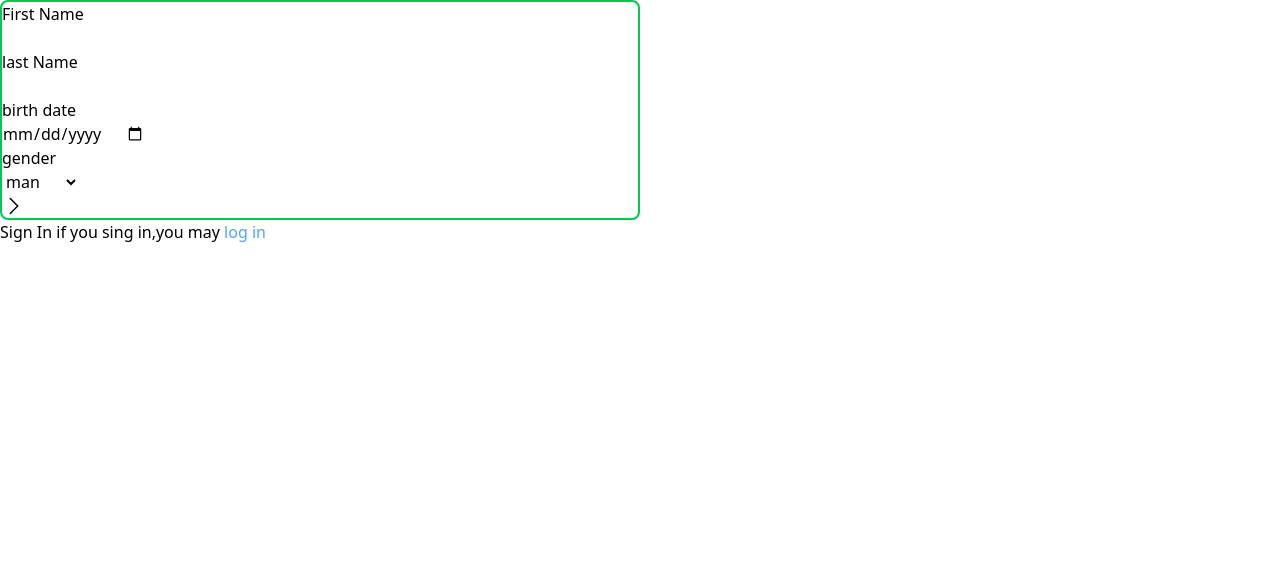
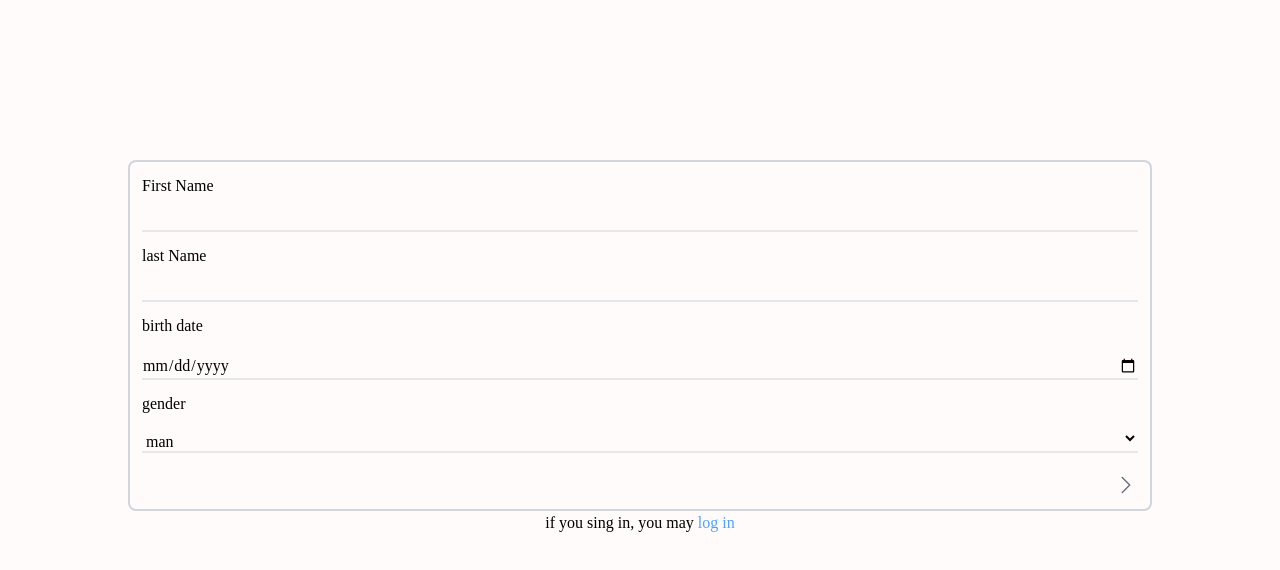
Before and after one commit to redmiracle/DailyFarmProject, a React (Vite) app in the folder tooGoodtoEat/: page / in a window 1280 px wide. Both pictures are taken after a click on the element "Sign in". Shown: the top 570 px of the page. Built offline with nearby package versions, Linux system fonts and the light colour scheme.

Commit message:
update sight in,add Animation

```diff
--- a/tooGoodtoEat/package.json
+++ b/tooGoodtoEat/package.json
@@ -11,6 +11,7 @@
   },
   "dependencies": {
     "@tailwindcss/vite": "^4.0.6",
+    "framer-motion": "^12.4.4",
     "react": "^19.0.0",
     "react-dom": "^19.0.0",
     "tailwindcss": "^4.0.6"
--- a/tooGoodtoEat/src/Pages/accounting/Accounting.tsx
+++ b/tooGoodtoEat/src/Pages/accounting/Accounting.tsx
@@ -11,11 +11,8 @@ const Accounting = () => {
                 return <LogIn setPage={setPage} />;
             case "signIn":
                 return <SignIn setPage={setPage} />;
-
         }
     }
-
-
     return (
         <div>
             {render(page)}
--- a/tooGoodtoEat/src/Pages/accounting/logIn/LogIn.tsx
+++ b/tooGoodtoEat/src/Pages/accounting/logIn/LogIn.tsx
@@ -7,9 +7,10 @@ interface Props {
 const LogIn = ({setPage}:Props) => {
     return (
         <div>
+            <div className={"m-auto w-[80%] mt-[20vh]"}>
             <LogInForm/>
-            <p>
-            Log In
+            </div>
+            <p className={"text-center mt-2"}>
             if you don't sing in,you may{'\u00A0'}
             <span className={"text-blue-400 cursor-pointer"}
                   onClick={() => {
--- a/tooGoodtoEat/src/Pages/accounting/sigIn/SignIn.tsx
+++ b/tooGoodtoEat/src/Pages/accounting/sigIn/SignIn.tsx
@@ -6,11 +6,12 @@ interface Props {
 
 const SignIn = ({setPage}:Props) => {
     return (
-        <div>
+        <div className={"flex flex-col min-h-screen"}>
+            <div className={"m-auto w-[80%] mt-[20vh]"}>
             <SignInForm/>
-            <p>
-            Sign In
-            if you sing in,you may{'\u00A0'}
+            </div>
+            <p className={"text-center mb-[38vh]"}>
+            if you sing in, you may{'\u00A0'}
             <span className={"text-blue-400 cursor-pointer"}
             onClick={() => {setPage("logIn")}}
             >log in </span>
--- a/tooGoodtoEat/src/Pages/showPage/Footer.tsx
+++ b/tooGoodtoEat/src/Pages/showPage/Footer.tsx
@@ -10,7 +10,7 @@ const Footer = ({setPage}:Props) => {
     const values=["search","orders","favorite","account"]
 
     return (
-        <div className="flex flex-row justify-around">
+        <div className="flex flex-row justify-around border-t-2 border-gray-200 pb-2 pt-3">
             {icons.map((icon,i) => (
                 <div className={"p-2"}
                 onClick={() => setPage(values[i])} key={i}>
--- a/tooGoodtoEat/src/Widjests/forms/SignInForm.tsx
+++ b/tooGoodtoEat/src/Widjests/forms/SignInForm.tsx
@@ -1,81 +1,115 @@
 import {useState} from "react";
 import {chevronLeftIcon, chevronRightIcon} from "../../icons/icons.tsx";
-
+import {motion} from "framer-motion";
 const SignInForm = () => {
 
     const [stage, setStage] = useState(1)
+    const [animationsType,setAnimationType]=useState<'init' | 'left' | 'right'>("init")
 
-    const renderPage = (stage: number) => {
+    const animationsProps={
+        'init':{
+            initial:{x:0},
+            animate:{x:0},
+        },
+        'left':{
+            initial:{x: '-100%'},
+            animate:{x: 0},
+        },
+        "right":{
+            initial:{x: '100%'},
+            animate:{x: 0},
+        }
+    }
+
+  const chevronClick=(type:string)=>{
+        if(type==="right"){
+            setStage(p=>p+1);
+            setAnimationType("right")
+        }else{
+            setStage(p=>p-1);
+            setAnimationType("left");
+        }
+  }
+
+    const renderPage = (stage:number) => {
         switch (stage) {
             case 1:
              return (
-                    <div className={"flex flex-col"}>
+                 <div className="inputForm" x-data="{show:false}">
                      <label> First Name
-                            <input className={"block"} type={"text"}/>
+                         <input className={"inputFormItem"} type={"text"} required/>
                      </label>
                      <label> last Name
-                            <input className={"block"} type={"text"}/>
+                         <input className={"inputFormItem"} type={"text"} required/>
                      </label>
-                        <label className={"inputFormItem"}> birth date
-                            <input className={"block"} type={"date"}/>
+                     <label> birth date
+                         <input className={"inputFormItem pt-2"} type={"date"} required/>
                      </label>
                      <label> gender
-                            <select className={"block"}>
+                         <select className={"inputFormItem pt-2 focus:w-1/2"}>
                              <option>man</option>
                              <option>women</option>
                          </select>
                      </label>
-                        <div onClick={() => setStage(prev =>prev+1 )}>
-                            {chevronRightIcon()}
-                        </div>
-
+                     <div className="ms-auto mt-2 text-gray-500"
+                         onClick={() =>chevronClick("right")}>{chevronRightIcon()}</div>
                  </div>
              )
             case 2:
                 return (
-                    <div className={"flex flex-col"}>
-                        <label>Phone number
-                            <input className={"block"} type={"phone"}/>
+                    <div className={"inputForm"}>
+                        <label>Phone number:
+                            <input className={"inputFormItem"} type={"phone"} required/>
+                        </label>
+                        <label>email address:
+                            <input className={"inputFormItem"} type={"email"} required/>
                         </label>
                         <label> Country
-                            <select className={"block"}>
+                            <select className={"inputFormItem"} required>
                                 <option>Israel</option>
                                 <option>France</option>
                             </select>
                         </label>
-                        <div>
-                            <div onClick={()=>setStage(prev =>prev-1 )}>{chevronLeftIcon()}</div>
-                            <div onClick={()=>setStage(prev =>prev+1 )}>{chevronRightIcon()}</div>
+                        <div className={"flex flex-row justify-between  mt-5"}>
+                        <div className={"text-gray-500"} onClick={() =>chevronClick("left")}>{chevronLeftIcon()}</div>
+                        <div className={"text-gray-500"} onClick={() =>chevronClick("right")}>{chevronRightIcon()}</div>
                         </div>
-
                     </div>
-
                 )
             case 3:
                 return (
-                    <div className={"flex flex-col"}>
-                        <div onClick={() => setStage(prev => prev - 1)}>{chevronLeftIcon()}</div>
+
+                    <div className={"inputForm"}>
+                        <div className={"mb-4 text-gray-500"}
+                            onClick={() =>chevronClick("left")}>{chevronLeftIcon()}</div>
                         <label> Log In:
-                            <input className={"block"}/>
+                            <input className={"inputFormItem"}/>
                         </label>
                         <label> Password:
-                            <input className={"block"} type={"text"}/>
+                            <input className={"inputFormItem"} type={"text"}/>
                         </label>
                         <button> Sing In</button>
                     </div>
                 )
         }
+    }
+    return (
+        <div>
 
+            <motion.div
+                key={stage}
+                initial={animationsProps[animationsType].initial}
+                animate={animationsProps[animationsType].animate}
+                // exit={{x: '-100%'}}
+                transition={{type: 'spring', stiffness: 250, damping: 30}}
+
+            >
+                {renderPage(stage)}
+           </motion.div>
+
+        </div>
+)
 
 }
 
-
-    return (
-        <div className="border-2 border-green-500 w-1/2 rounded-lg ">
-            {renderPage(stage)}
-
-        </div>
-    );
-};
-
 export default SignInForm;
--- a/tooGoodtoEat/src/icons/icons.tsx
+++ b/tooGoodtoEat/src/icons/icons.tsx
@@ -15,26 +15,26 @@ export const searchIcon = () =>
 
 
 export const ordersIcon = () =>
-    <svg xmlns="http://www.w3.org/2000/svg" fill="none" viewBox="0 0 24 24" stroke-width="1.5" stroke="currentColor"
+    <svg xmlns="http://www.w3.org/2000/svg" fill="none" viewBox="0 0 24 24" strokeWidth="1.5" stroke="currentColor"
          className="size-8">
-        <path stroke-linecap="round" stroke-linejoin="round"
+        <path strokeLinecap="round" strokeLinejoin="round"
               d="M15.75 10.5V6a3.75 3.75 0 1 0-7.5 0v4.5m11.356-1.993 1.263 12c.07.665-.45 1.243-1.119 1.243H4.25a1.125 1.125 0 0 1-1.12-1.243l1.264-12A1.125 1.125 0 0 1 5.513 7.5h12.974c.576 0 1.059.435 1.119 1.007ZM8.625 10.5a.375.375 0 1 1-.75 0 .375.375 0 0 1 .75 0Zm7.5 0a.375.375 0 1 1-.75 0 .375.375 0 0 1 .75 0Z"/>
     </svg>
 
 export const favoritIcon = () =>
-    <svg xmlns="http://www.w3.org/2000/svg" fill="none" viewBox="0 0 24 24" stroke-width="1.5"
+    <svg xmlns="http://www.w3.org/2000/svg" fill="none" viewBox="0 0 24 24" strokeWidth="1.5"
          stroke="currentColor" className="size-8">
-        <path stroke-linecap="round" stroke-linejoin="round"
+        <path strokeLinecap="round" strokeLinejoin="round"
               d="M21 8.25c0-2.485-2.099-4.5-4.688-4.5-1.935 0-3.597 1.126-4.312 2.733-.715-1.607-2.377-2.733-4.313-2.733C5.1 3.75 3 5.765 3 8.25c0 7.22 9 12 9 12s9-4.78 9-12Z"/>
     </svg>
 export const chevronRightIcon = () =>
-    <svg xmlns="http://www.w3.org/2000/svg" fill="none" viewBox="0 0 24 24" stroke-width="1.5" stroke="currentColor"
+    <svg xmlns="http://www.w3.org/2000/svg" fill="none" viewBox="0 0 24 24" strokeWidth="1.5" stroke="currentColor"
          className="size-6">
-        <path stroke-linecap="round" stroke-linejoin="round" d="m8.25 4.5 7.5 7.5-7.5 7.5"/>
+        <path strokeLinecap="round" strokeLinejoin="round" d="m8.25 4.5 7.5 7.5-7.5 7.5"/>
     </svg>
 
 export const chevronLeftIcon = () =>
-    <svg xmlns="http://www.w3.org/2000/svg" fill="none" viewBox="0 0 24 24" stroke-width="1.5" stroke="currentColor"
+    <svg xmlns="http://www.w3.org/2000/svg" fill="none" viewBox="0 0 24 24" strokeWidth="1.5" stroke="currentColor"
          className="size-6">
-        <path stroke-linecap="round" stroke-linejoin="round" d="M15.75 19.5 8.25 12l7.5-7.5"/>
+        <path strokeLinecap="round" strokeLinejoin="round" d="M15.75 19.5 8.25 12l7.5-7.5"/>
     </svg>
--- a/tooGoodtoEat/src/index.css
+++ b/tooGoodtoEat/src/index.css
@@ -1,11 +1,31 @@
+@import url('https://fonts.googleapis.com/css2?family=Noto+Sans:ital,wght@0,100..900;1,100..900&display=swap');
 @import "tailwindcss";
+
 @tailwind base;
 @tailwind components;
 @tailwind utilities;
 
-@layer component; {
-.inputFormItem{
-    @apply flex flex-col;
+
+@layer base {
+    body{
+      @apply  bg-[#FFFBFA]  font-[--noto-sans];
+    }
+
+}
+
+
+@layer component {
+.inputForm {
+    @apply flex flex-col border-2  border-gray-300 p-3 rounded-lg;
+.inputFormItem {
+    @apply block mt-2 mb-3 w-full border-b-2 border-gray-200 focus:outline-none focus:border-2 focus:border-gray-300 focus:rounded-md ;
+}
+
+
 }
 
 }
+
+@theme{
+  --noto-sans: "Noto Sans", serif;
+}
```
Also changed, not shown: tooGoodtoEat/src/Widjests/forms/LogInForm.tsx (+5 -5 lines), 1 other file (tests, documents, lock files or other folders). Lines whose indentation alone changed are shown as unchanged.
